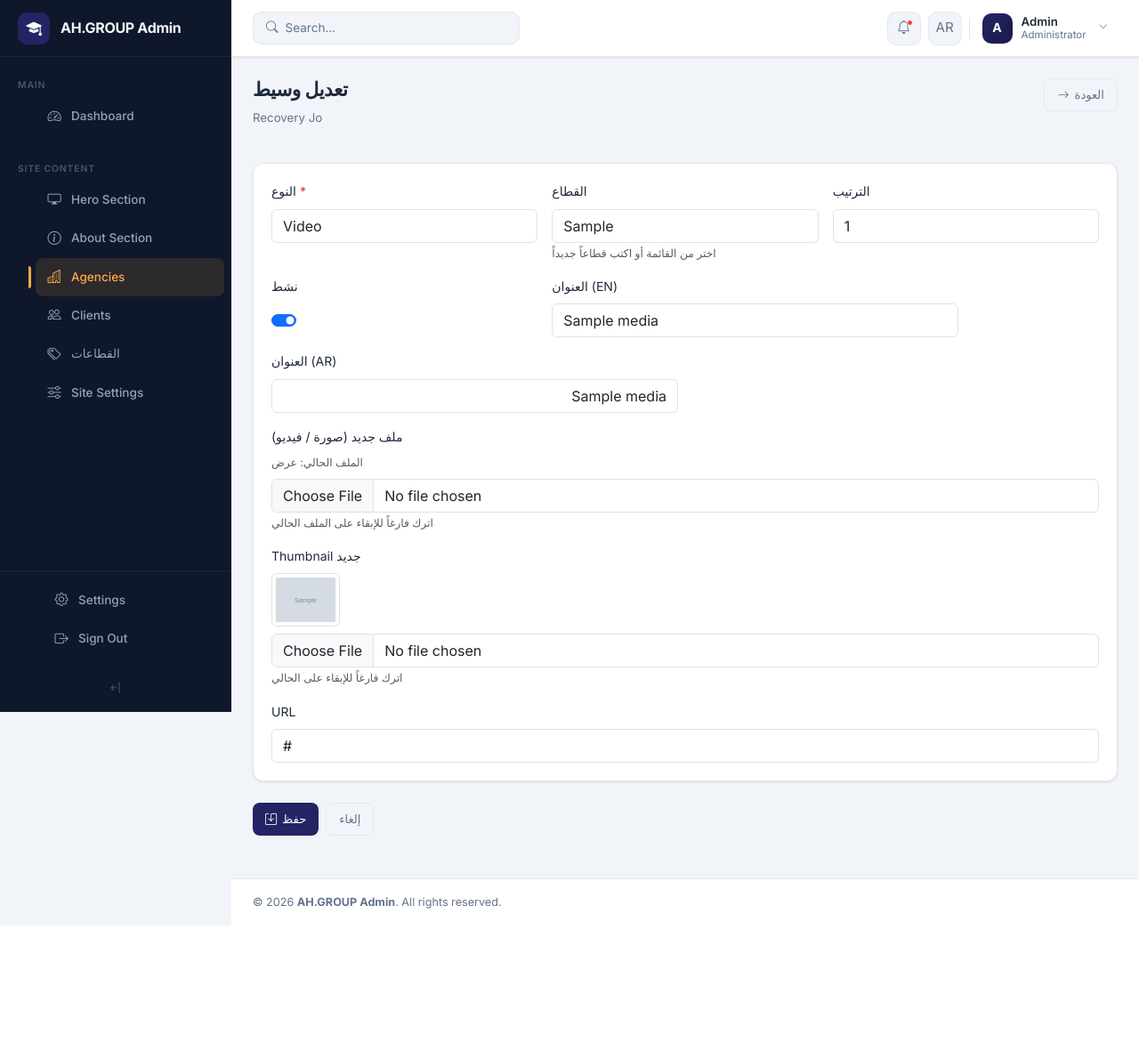
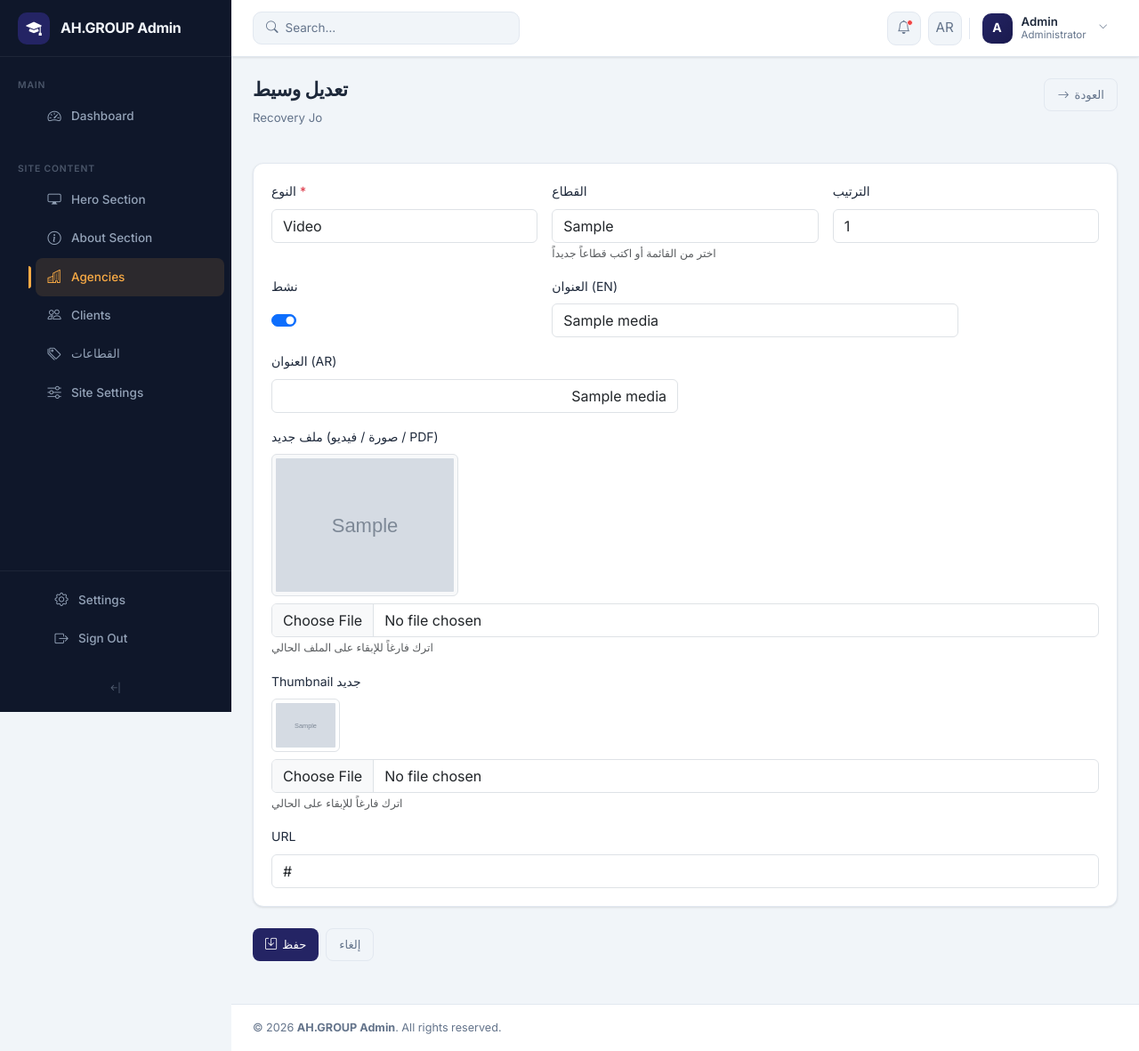
Before and after one commit to mutasemrecovery/ah_portfolio, a Laravel app: page /admin/agencies/1/media/1/edit in a window 1280 px wide. Shown: the whole page at 89% size. Before the commit the page ends 1040 px from the top, so only its background shows below. Run offline with Laravel 9, Linux system fonts and the light colour scheme; a user stored in the database is signed in; data comes from the database, SQL or seed files in the repository; tables that the repository leaves empty hold one stand-in row (values such as "Sample post"); grey boxes marked "Sample" are stand-in pictures; some libraries are stand-ins or nearby versions.

Commit message:
first commit

```diff
--- a/app/Http/Controllers/Admin/AgencyMediaController.php
+++ b/app/Http/Controllers/Admin/AgencyMediaController.php
@@ -97,7 +97,7 @@ class AgencyMediaController extends Controller
             'title_en'   => 'nullable|string|max:300',
             'title_ar'   => 'nullable|string|max:300',
             'url'        => 'nullable|string|max:500',
-            'file'       => 'nullable|file|mimes:jpg,jpeg,png,gif,mp4,webm|max:20480',
+            'file'       => 'nullable|file|mimes:jpg,jpeg,png,gif,mp4,webm,pdf|max:51200',
             'thumbnail'  => 'nullable|image|max:2048',
             'sort_order' => 'nullable|integer|min:0',
             'sector'     => 'nullable|string|max:100',
--- a/resources/views/admin/agency_media/edit.blade.php
+++ b/resources/views/admin/agency_media/edit.blade.php
@@ -67,11 +67,35 @@
                 <input type="text" name="title_ar" value="{{ old('title_ar', $medium->title_ar) }}" class="form-control" dir="rtl">
             </div>
             <div class="col-12">
-                <label class="form-label">ملف جديد (صورة / فيديو)</label>
+                <label class="form-label">ملف جديد (صورة / فيديو / PDF)</label>
                 @if($medium->file_path)
-                <div class="mb-2 small text-muted">الملف الحالي: <a href="{{ asset($medium->file_path) }}" target="_blank">عرض</a></div>
+                @php
+                    $ext = strtolower(pathinfo($medium->file_path, PATHINFO_EXTENSION));
+                    $isImg = in_array($ext, ['jpg','jpeg','png','gif','webp']);
+                    $isPdf = $ext === 'pdf';
+                @endphp
+                <div class="mb-2">
+                    @if($isImg)
+                        <img src="{{ asset($medium->file_path) }}" alt=""
+                             class="img-thumbnail d-block"
+                             style="max-height:160px;max-width:280px;object-fit:contain;background:#f8f9fa;">
+                    @elseif($isPdf)
+                        <div class="d-flex align-items-center gap-2 p-2 rounded border bg-light" style="max-width:320px;">
+                            <svg width="32" height="32" viewBox="0 0 24 24" fill="none" stroke="#e53935" stroke-width="1.6">
+                                <path d="M14 2H6a2 2 0 0 0-2 2v16a2 2 0 0 0 2 2h12a2 2 0 0 0 2-2V8z"/>
+                                <polyline points="14 2 14 8 20 8"/>
+                            </svg>
+                            <div>
+                                <div class="small fw-semibold">{{ basename($medium->file_path) }}</div>
+                                <a href="{{ asset($medium->file_path) }}" target="_blank" class="small text-primary">فتح الملف</a>
+                            </div>
+                        </div>
+                    @else
+                        <div class="small text-muted">الملف الحالي: <a href="{{ asset($medium->file_path) }}" target="_blank">{{ basename($medium->file_path) }}</a></div>
+                    @endif
+                </div>
                 @endif
-                <input type="file" name="file" class="form-control" accept="image/*,video/*">
+                <input type="file" name="file" class="form-control" accept="image/*,video/*,application/pdf,.pdf">
                 <small class="text-muted">اترك فارغاً للإبقاء على الملف الحالي</small>
             </div>
             <div class="col-12">
```
Also changed, not shown: assets_front/css/style.css (+10 -8 lines), assets_front/js/app.js (+9 -4 lines).
